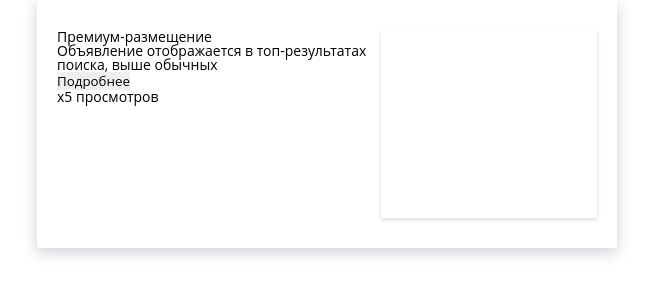
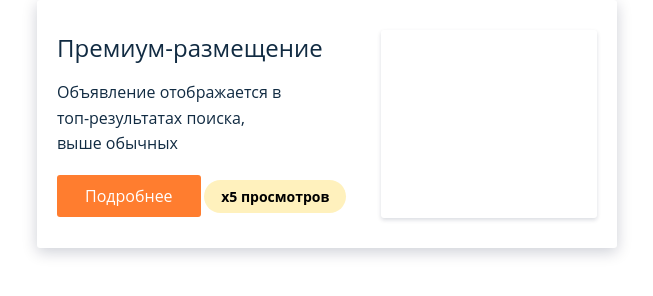
Before and after one commit to GrigorenkoKate/modal, a plain HTML site: page index.html in a window 1280 px wide. Shown: the whole page, without its empty margins (313-966 px from the left). Drawn offline with Linux system fonts and the light colour scheme.

Commit message:
стили стикера и кнопки

```diff
--- a/index.html
+++ b/index.html
@@ -11,10 +11,10 @@
    <div class="modal">
       <div class="modal__content">
          <div class="modal__title">Премиум-размещение</div>
-         <div class="modal__text">Объявление отображается в топ-результатах поиска, выше обычных </div>
+         <div class="modal__text">Объявление отображается в <br> топ-результатах поиска,<br> выше обычных </div>
          <div class="modal__sticker">
             <button class="modal__button">Подробнее</button>
-               <div class="modal__views">х5 просмотров</div>
+               <span class="modal__views">х5 просмотров</span>
          </div>
       </div>
       <div class="modal__img">
--- a/style.css
+++ b/style.css
@@ -90,6 +90,7 @@ body {
    padding: 30px 20px;
    margin: 0 auto;
    display: flex;
+   justify-content: space-between;
 
 }
 
@@ -100,4 +101,35 @@ body {
 border-radius: 3px;
 }
 
-.modal__content
+.modal__content{
+
+}
+.modal__title{
+   font-size: 24px;
+   line-height: 35px;
+   color: #112b42;
+   margin-bottom: 15px;
+
+}
+.modal__text{
+   font-size: 16px;
+   line-height: 25.6px;
+   color: #112b42;
+   margin-bottom: 18px;
+}
+
+.modal__button{
+   background: #ff7d2f;
+   border-radius: 3px;
+   padding: 10px 28px;
+   font-size: 16px;
+   color: #FFFFFF;
+}
+
+.modal__views{
+padding: 7px 17px;
+background: #FFF1BD;
+border-radius: 50px;
+font-size: 14px;
+font-weight: 700;
+}
```
Also changed, not shown: img/Vector.png (added).
